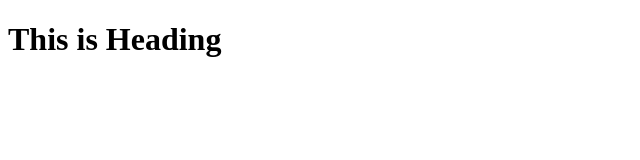
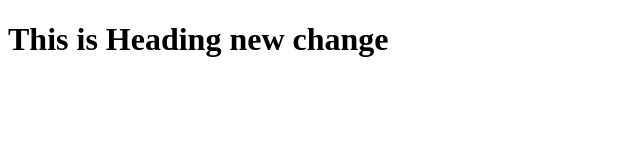
Before and after one commit to MuhammadBilalAbbasi0786/Javascript-Alert, a plain HTML site: page index.html in a window 1280 px wide. Shown: the whole page, without its empty margins (0-640 px from the left). Drawn offline with Linux system fonts and the light colour scheme.

Commit message:
Update index.html

```diff
--- a/index.html
+++ b/index.html
@@ -10,7 +10,7 @@
 <!-- <script>alert("New one  tab")</script> -->
 <body>
    <!-- <h1 onclick="alert('Inline Java script')">This is Heading</h1>  -->
-   <h1 ondblclick="alert('New one')">This is Heading</h1>
+   <h1 ondblclick="alert('New one')">This is Heading new change</h1>
 
 
    <!-- <script>alert("New one  tab")</script> -->
```
